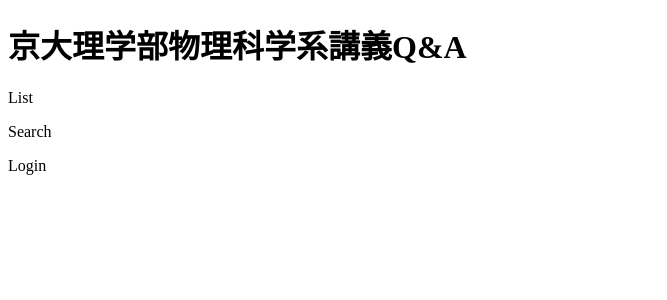
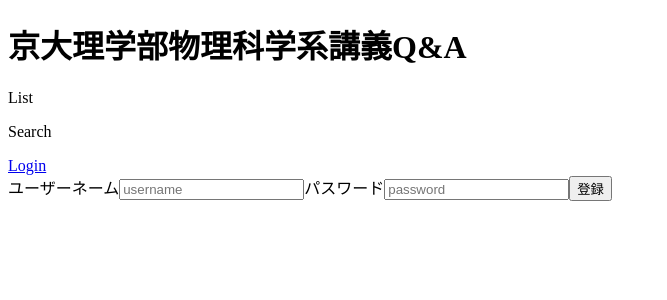
Before and after one commit to diracmax/class_qa_flontend, a Vue app: page /login in a window 1280 px wide. Shown: the top 300 px of the page, without its empty margins (0-667 px from the left). Built offline with nearby package versions, Linux system fonts and the light colour scheme.

Commit message:
ログインフォームを追加

```diff
--- a/package.json
+++ b/package.json
@@ -11,7 +11,8 @@
     "axios": "^0.27.2",
     "core-js": "^3.8.3",
     "vue": "^3.2.13",
-    "vue-router": "^4.0.15"
+    "vue-router": "^4.0.15",
+    "vuex": "^4.0.2"
   },
   "devDependencies": {
     "@babel/core": "^7.12.16",
--- /dev/null
+++ b/src/components/LoginForm.vue
@@ -0,0 +1,28 @@
+<template>
+    <form>
+        <label>ユーザーネーム</label>
+        <input type="text" placeholder="username" v-model="user.username" />
+        <label>パスワード</label>
+        <input type="password" placeholder="password" v-model="user.password" />
+        <button type="submit" @click="doLogin">登録</button>
+    </form>
+</template>
+
+<script>
+import axios from "axios";
+
+export default {
+  data() {
+    return {
+      user: {}
+    };
+  },
+  methods: {
+    doLogin() {
+      axios.post('http://localhost:3000/users')
+            .then(response => this.$store.mutations.add_token(response.data.token))
+            .catch(error => console.log(error))
+    }
+  }
+};
+</script>
--- a/src/components/MyHeader.vue
+++ b/src/components/MyHeader.vue
@@ -10,7 +10,7 @@
         Taro
       </div>
       <div v-else>
-        Login
+        <router-link :to="{name:'Login'}">Login</router-link>
       </div>
     </div>
   </div>
--- a/src/main.js
+++ b/src/main.js
@@ -1,6 +1,10 @@
 import { createApp } from 'vue'
 import App from './App.vue'
 import router from './router.js'
+import store from './store/index'
 
 
-createApp(App).use(router).mount('#app')
+const application = createApp(App)
+application.use(router)
+application.use(store)
+application.mount('#app')
--- a/src/router.js
+++ b/src/router.js
@@ -1,6 +1,7 @@
 import { createRouter, createWebHistory } from 'vue-router'
 import ClassList from './components/ClassList.vue'
 import QuestionList from './components/QuestionList.vue'
+import LoginForm from './components/LoginForm.vue'
 
 const routes = [
   {
@@ -14,6 +15,11 @@ const routes = [
     component: QuestionList,
     props:true
   },
+  {
+    path: '/login',
+    name: 'Login',
+    component: LoginForm
+  }
 ]
 
 const router = createRouter({
--- /dev/null
+++ b/src/store/index.js
@@ -0,0 +1,16 @@
+import { createStore } from 'vuex'
+
+export default createStore({
+  state: {
+    token: ''
+  },
+  mutations: {
+    add_token(state, token){
+      state.token = token
+    }
+  },
+  actions: {
+  },
+  modules: {
+  }
+})
```
Also changed, not shown: 1 other file (tests, documents, lock files or other folders).
